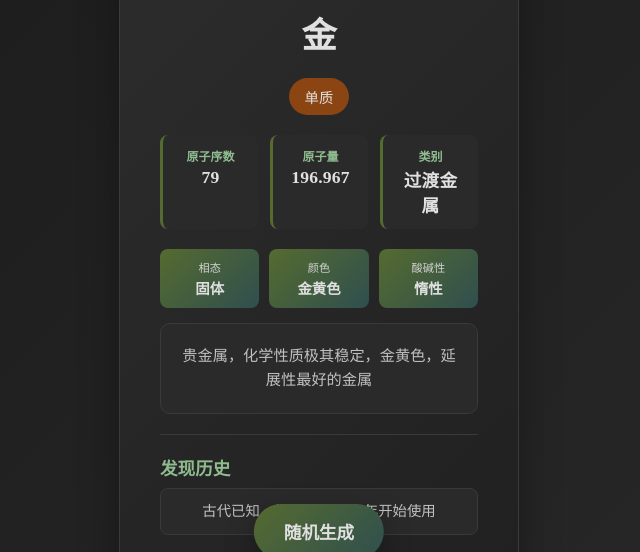
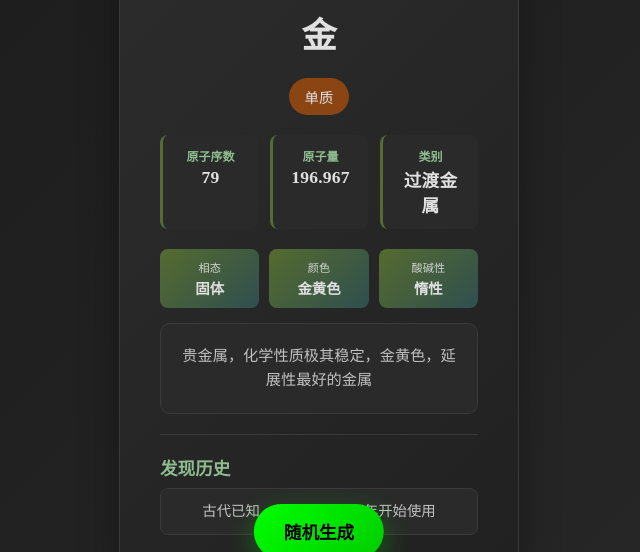
Before and after one commit to 42atom/QuizGame, a plain HTML site: page index.html in a window 1280 px wide. Shown: the part 211-763 px from the top of the page, without its empty margins (321-961 px from the left). Drawn offline with Linux system fonts and the light colour scheme.

Commit message:
Update random button to bright green color for better visibility
- Changed button background to vibrant lime green gradient
- Updated text color to black for better contrast
- Enhanced hover/active states with green shadows
- Improved visibility and accessibility

```diff
--- a/styles.css
+++ b/styles.css
@@ -234,27 +234,28 @@ body {
     bottom: 30px;
     left: 50%;
     transform: translateX(-50%);
-    background: linear-gradient(135deg, #556b2f 0%, #2f4f4f 100%);
-    color: #e0e0e0;
+    background: linear-gradient(135deg, #00ff00 0%, #00cc00 100%);
+    color: #000;
     border: none;
     padding: 15px 30px;
     border-radius: 50px;
     font-size: 1.1rem;
     font-weight: bold;
     cursor: pointer;
-    box-shadow: 0 10px 30px rgba(0,0,0,0.3);
+    box-shadow: 0 10px 30px rgba(0,255,0,0.3);
     transition: all 0.3s ease;
     z-index: 1000;
 }
 
 .random-btn:hover {
     transform: translateX(-50%) translateY(-3px);
-    box-shadow: 0 15px 40px rgba(0,0,0,0.3);
+    box-shadow: 0 15px 40px rgba(0,255,0,0.5);
+    background: linear-gradient(135deg, #00cc00 0%, #009900 100%);
 }
 
 .random-btn:active {
     transform: translateX(-50%) translateY(0);
-    box-shadow: 0 5px 20px rgba(0,0,0,0.2);
+    box-shadow: 0 5px 20px rgba(0,255,0,0.3);
 }
 
 @media (max-width: 600px) {
```
